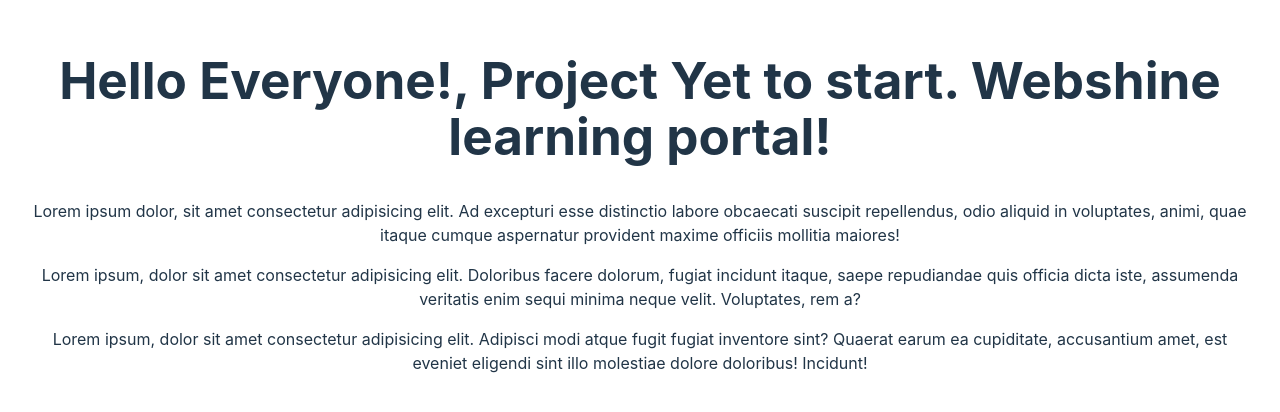
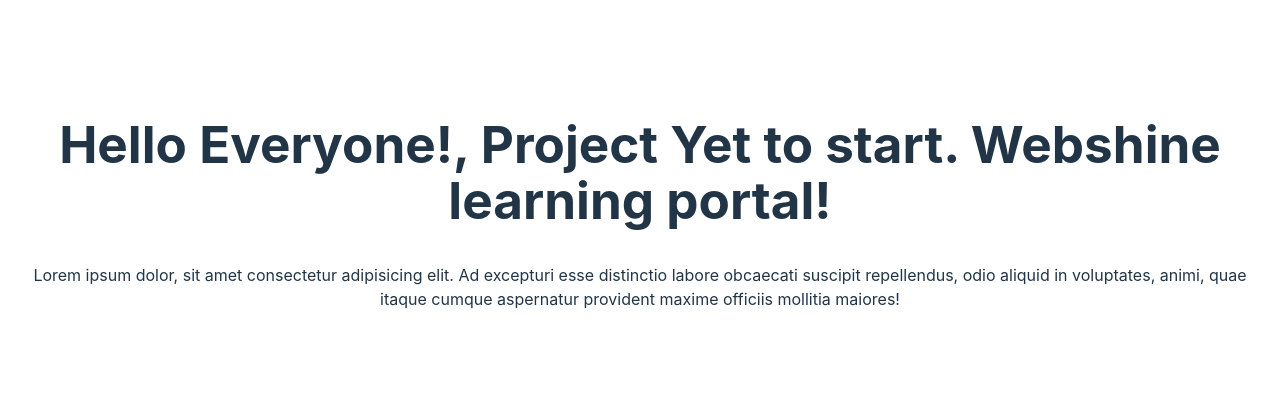
Before and after one commit to vaishnavansakthi/webshinelearning-app-frontend, a React (Vite) app: page / in a window 1280 px wide. Shown: the part 196-608 px from the top of the page. Built offline with nearby package versions, Linux system fonts and the light colour scheme.

Commit message:
removing unwated code

```diff
--- a/src/App.tsx
+++ b/src/App.tsx
@@ -16,15 +16,6 @@
         repellendus, odio aliquid in voluptates, animi, quae itaque cumque aspernatur provident maxime officiis mollitia
         maiores!
       </p>
-      <p>
-        Lorem ipsum, dolor sit amet consectetur adipisicing elit. Doloribus facere dolorum, fugiat incidunt itaque,
-        saepe repudiandae quis officia dicta iste, assumenda veritatis enim sequi minima neque velit. Voluptates, rem a?
-      </p>
-      <p>
-        Lorem ipsum, dolor sit amet consectetur adipisicing elit. Adipisci modi atque fugit fugiat inventore sint?
-        Quaerat earum ea cupiditate, accusantium amet, est eveniet eligendi sint illo molestiae dolore doloribus!
-        Incidunt!
-      </p>
     </>
   )
 }
```
